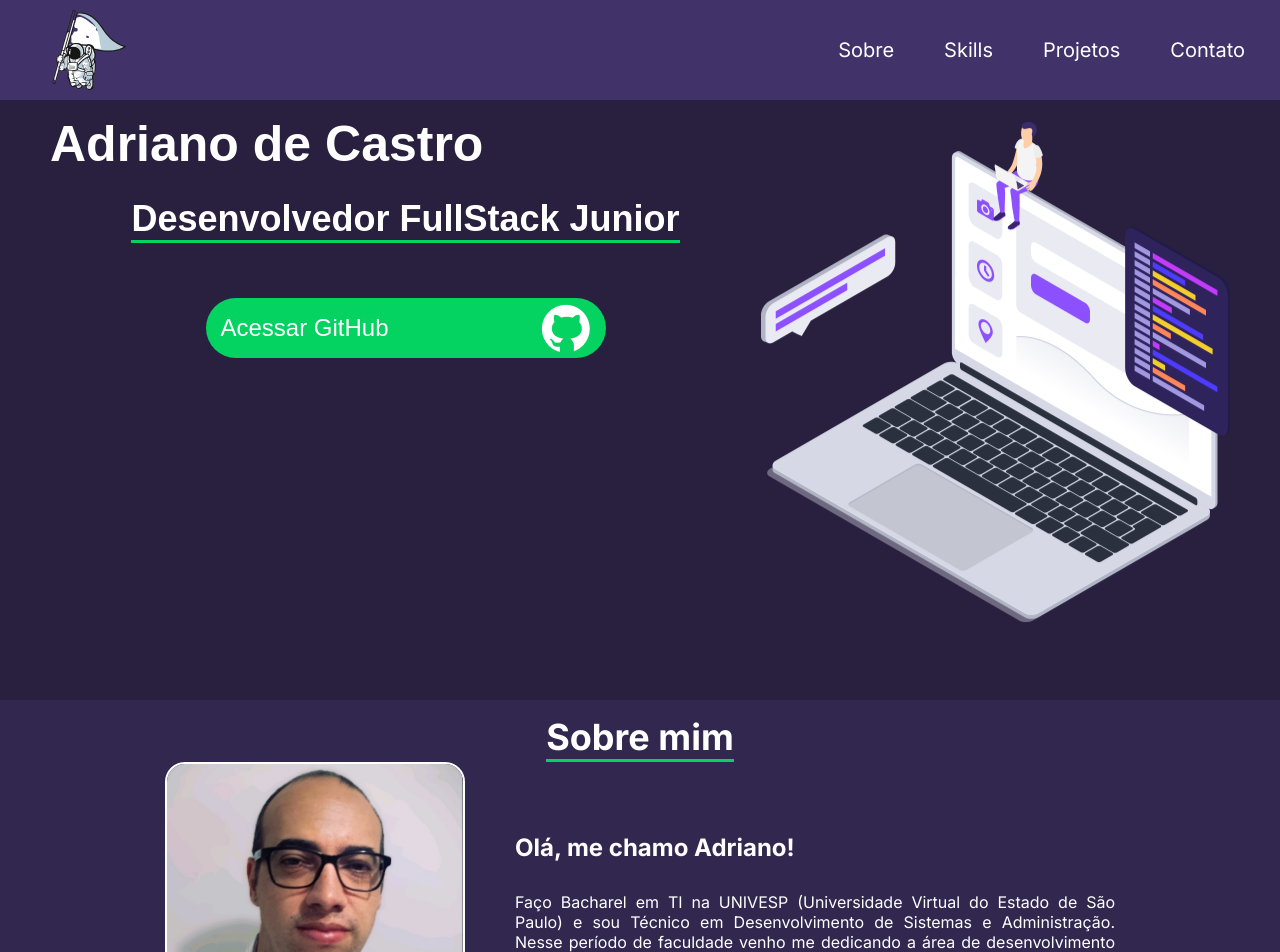
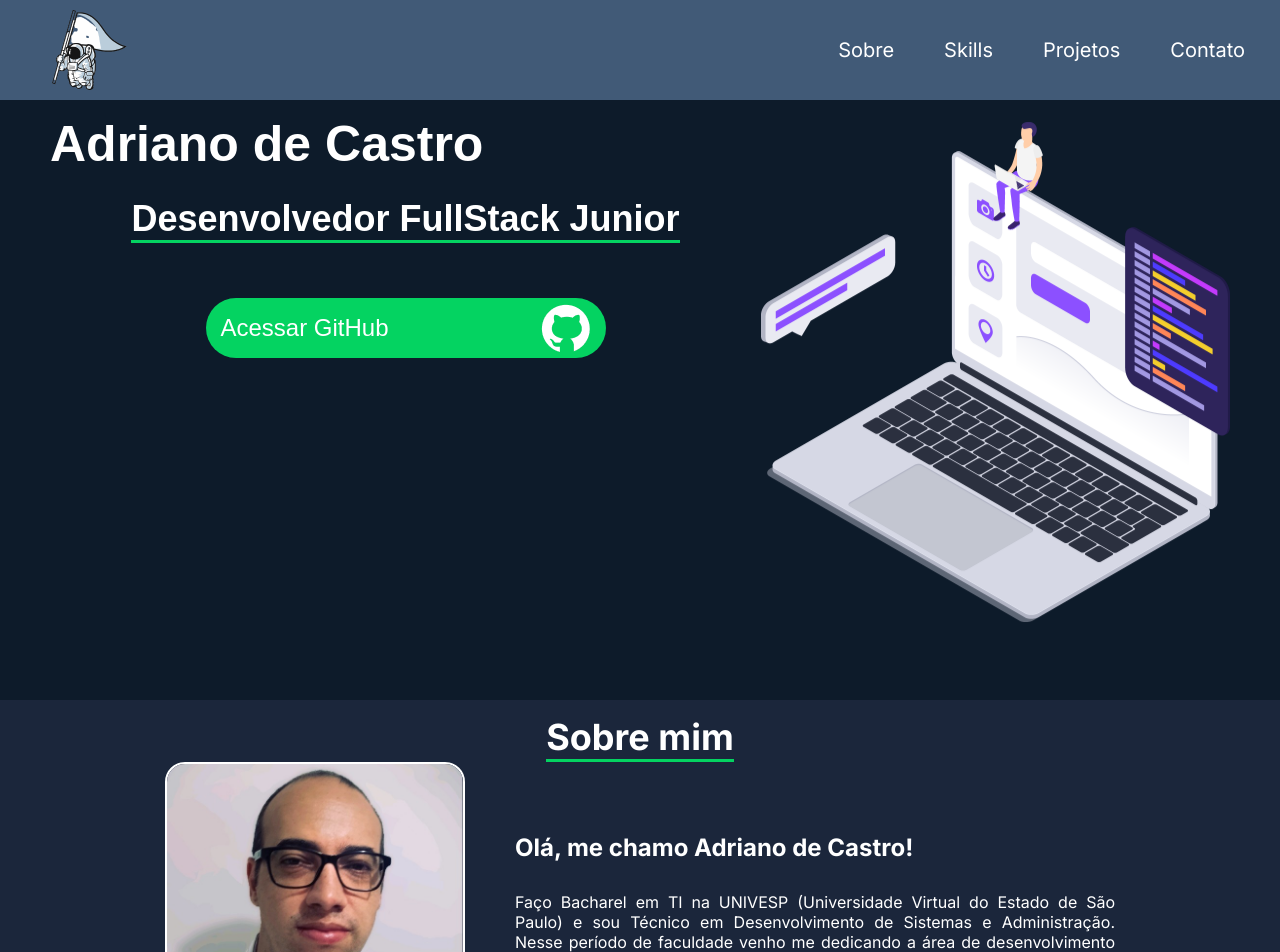
Before and after one commit to drineo11/portfolio, a React (Create React App) app in the folder portifolio/: page / in a window 1280 px wide. Shown: the top 952 px of the page. Built offline with nearby package versions, Linux system fonts and the light colour scheme; a web font is replaced by a local one.

Commit message:
Alteração de Cor

```diff
--- a/portifolio/src/components/About/About.tsx
+++ b/portifolio/src/components/About/About.tsx
@@ -10,7 +10,7 @@ const About = () => {
         <div className="about-page__infos-wrapper">
           <img className="about-page__image" src={AboutIcon} alt="" />
           <div className="about-page__about-me">
-            <h2 className="about-page__subtitle">Olá, me chamo Adriano!</h2>
+            <h2 className="about-page__subtitle">Olá, me chamo Adriano de Castro!</h2>
             <p className="about-page__text">
               Faço Bacharel em TI na UNIVESP (Universidade Virtual do Estado de São Paulo)
               e sou Técnico em Desenvolvimento de Sistemas e Administração. Nesse período
--- a/portifolio/src/global.scss
+++ b/portifolio/src/global.scss
@@ -14,9 +14,13 @@ html {
 $white: #fff;
 $black: #000;
 
-$purple-500: #28203e;
+$purple-500: #0D1B2A;
+$purple-300: #1B263B;
+$purple-200: #415A77;
+
+/* $purple-500: #28203e;
 $purple-300: #32284f;
-$purple-200: #413369;
+$purple-200: #413369; */
 
 $green-500: #04d361;
 
```
Also changed, not shown: portifolio/src/react-app-env.d.ts (line endings or trailing spaces), 16 other files (tests, documents, lock files or other folders).
